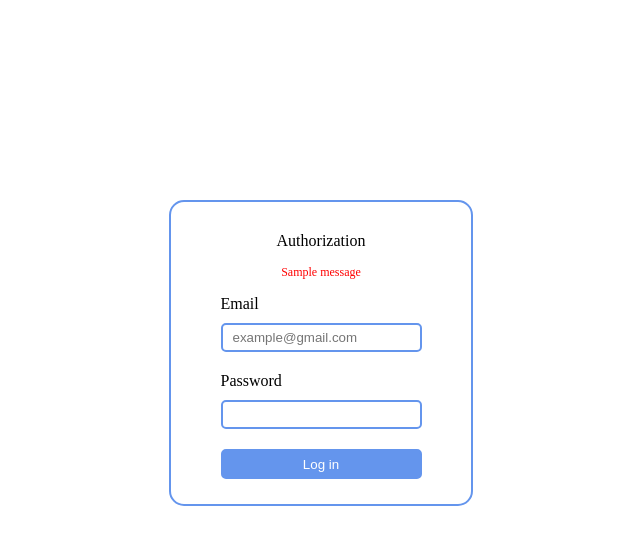
After one commit to Knjaz1989/Webtronics-test, a Flask app: template apps/admin/templates/login.html in a window 1280 px wide. The commit adds this page. Shown: the top 545 px of the page, without its empty margins (319-959 px from the left). Run offline with Flask 3, Linux system fonts and the light colour scheme; the template is opened without the code that fills it, so the values that code supplies are empty; one stand-in notice (Sample message) is shown; parts of the project's set-up code (start-up, migrations or seed data) failed here and were passed over.

Commit message:
add login in admin

```diff
--- a/apps/admin/main.py
+++ b/apps/admin/main.py
@@ -1,10 +1,14 @@
+from datetime import timedelta
+
 from flask import Flask
 from flask_admin import Admin
+from flask_login import LoginManager
 
-from database.db_sync import db as db_sync, Session
-from database.models import User, Post, Rate
+from database.db_sync import db as db_sync
+from database.models import User, Post
 from settings import config
-from .views import UserModelView, PostModelView
+from .handlers import Login
+from .views import UserModelView, PostModelView, DashboardView
 
 flask_app = Flask(__name__)
 
@@ -12,10 +16,34 @@ flask_app = Flask(__name__)
 flask_app.config['FLASK_ADMIN_SWATCH'] = 'cerulean'
 # set secret key
 flask_app.config['SECRET_KEY'] = config.SECRET
+flask_app.config['PERMANENT_SESSION_LIFETIME'] = timedelta(hours=1)
 
+flask_app.add_url_rule('/login',
+                       view_func=Login.as_view('login'),
+                       methods=["GET", "POST"])
+
+#Implement admin
 admin = Admin(
-    flask_app, name='Social', template_mode='bootstrap4', url='/'
+    flask_app, name='Social', template_mode='bootstrap4', url='/',
+    index_view=DashboardView(
+        name='Home',
+        url='/'
+    )
 )
 
 admin.add_view(UserModelView(User, db_sync, name='Пользователи'))
 admin.add_view(PostModelView(Post, db_sync, name='Посты'))
+
+# Implement login
+login_manager = LoginManager()
+login_manager.init_app(flask_app)
+login_manager.login_view = 'login'
+
+
+@login_manager.user_loader
+def load_user(user_id):
+    try:
+        from database.models import User
+        return db_sync.query(User).filter(User.id == user_id).first()
+    except:
+        return None
--- /dev/null
+++ b/apps/admin/templates/login.css
@@ -0,0 +1,45 @@
+.login__box {
+    width: 300px;
+    border: 2px solid cornflowerblue;
+    border-radius: 15px;
+    margin: 200px auto 0;
+    padding: 30px 0 25px;
+    display: flex;
+    flex-direction: column;
+    align-items: center;
+}
+
+.login__title {
+    margin-bottom: 15px;
+}
+
+.input__title{
+    display: block;
+    margin-top: 15px;
+    margin-bottom: 10px;
+}
+
+.input__field {
+    display: block;
+    margin-bottom: 20px;
+    padding: 5px 10px;
+    border-radius: 5px;
+    border: 2px solid cornflowerblue;
+}
+
+.login-form__button {
+    display: block;
+    margin: 0 auto;
+    width: 100%;
+    height: 30px;
+    background-color: cornflowerblue;
+    color: white;
+    border-radius: 5px;
+    border: 2px solid cornflowerblue;
+    cursor: pointer;
+}
+
+.flash-message {
+    color: red;
+    font-size: 12px;
+}
--- /dev/null
+++ b/apps/admin/templates/login.html
@@ -0,0 +1,31 @@
+<!DOCTYPE html>
+<html lang="en">
+<head>
+  <meta charset="UTF-8">
+  <title>Login</title>
+  <style>
+    {% include 'login.css' %}
+  </style>
+</head>
+<body>
+<div class="login__box">
+  <header class="login__title">Authorization</header>
+  <div class="flash-message">
+    {% for message in get_flashed_messages(category_filter='login_message') %}
+      {{ message }}
+    {% endfor %}
+  </div>
+  <form action="/admin/login" method="post">
+    <label>
+      <span class="input__title">Email</span>
+      <input class="input__field" type="text" name="email" placeholder="example@gmail.com" required>
+    </label>
+    <label>
+      <span class="input__title">Password</span>
+      <input class="input__field" type="password" name="password" required>
+    </label>
+    <button class="login-form__button" type="submit">Log in</button>
+  </form>
+</div>
+</body>
+</html>
--- a/templates/login.html
+++ b/templates/login.html
@@ -10,8 +10,8 @@
         <header class="login__title">authorization</header>
         <form action="/login" method="post">
             <label>
-                <span class="input__title">login</span>
-                <input class="input__field" type="text" name="login">
+                <span class="input__title">email</span>
+                <input class="input__field" type="text" name="email">
             </label>
             <label>
                 <span class="input__title">password</span>
```
Also changed, not shown: apps/admin/handlers.py (added, +22 -0 lines), apps/admin/views.py (+42 -19 lines), database/models.py (+28 -0 lines).
